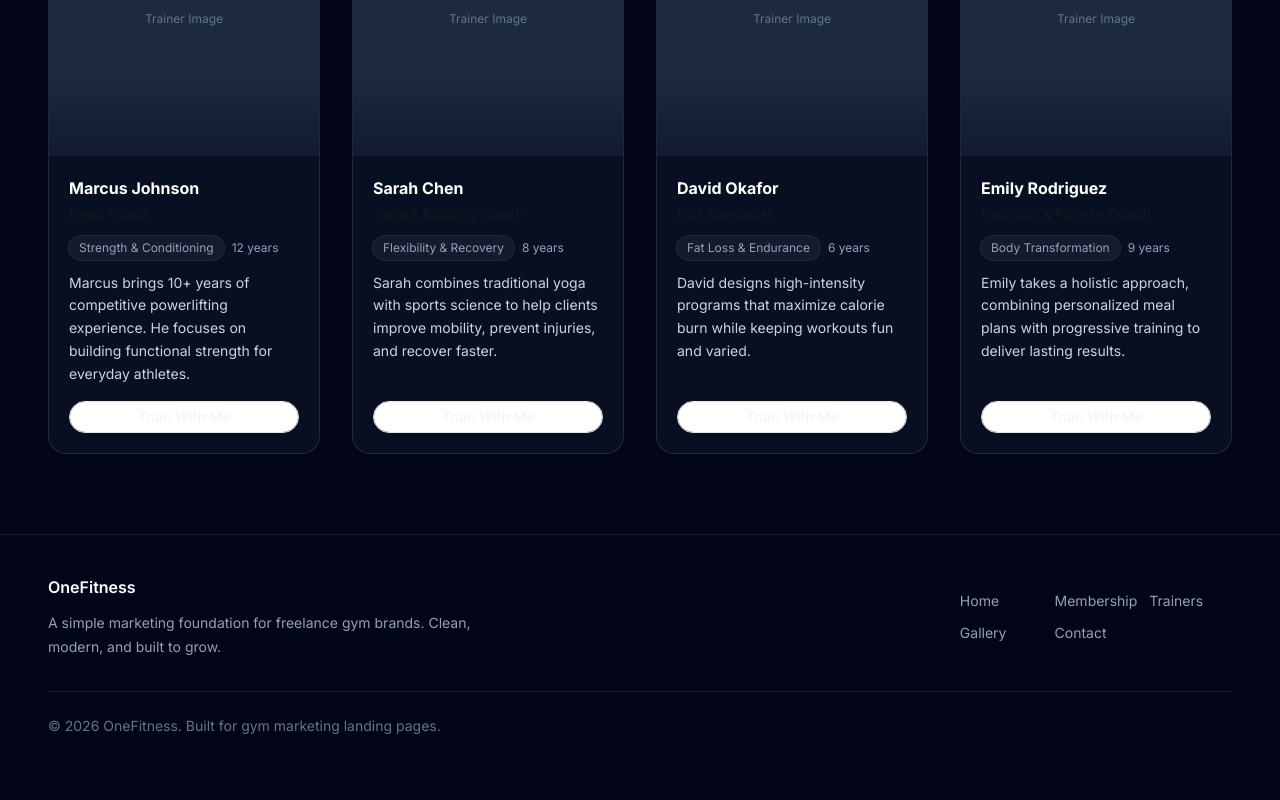
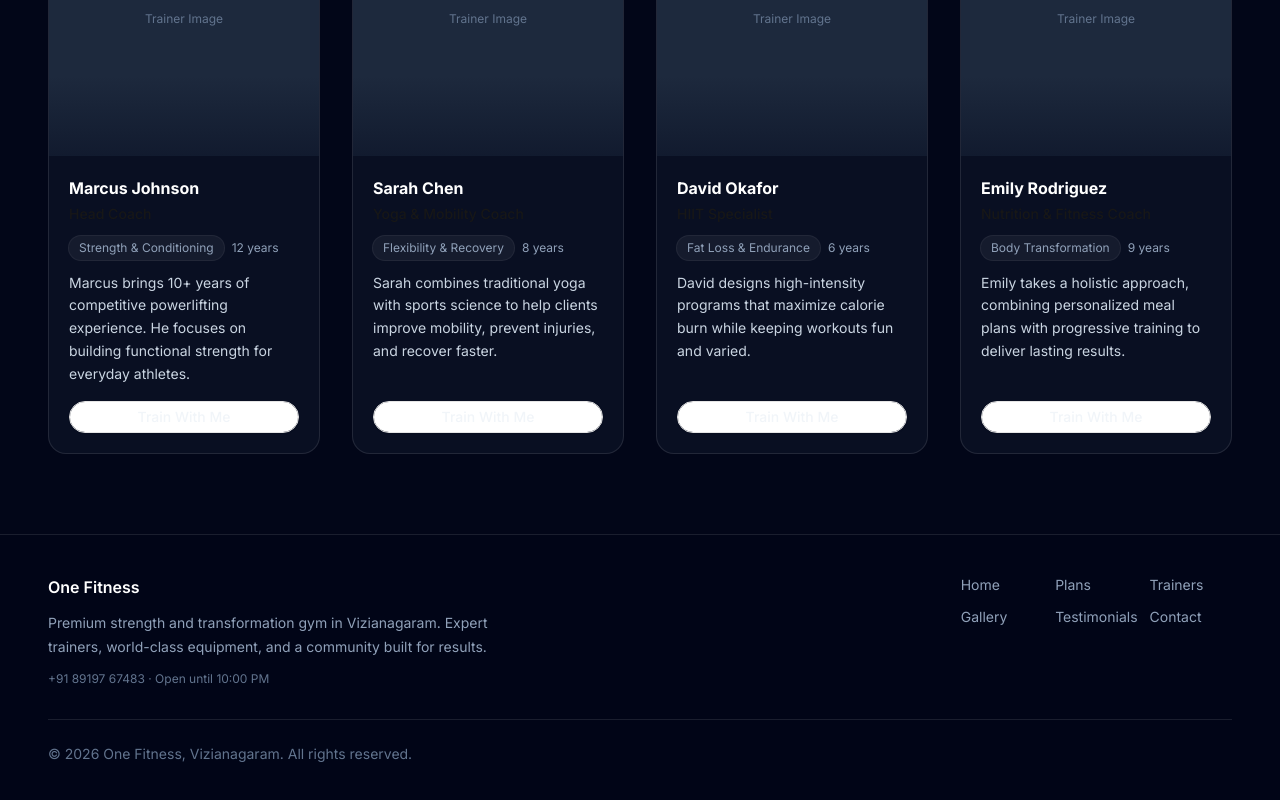
Before and after one commit to khasif18/onefitness, a Next.js app: page /trainers in a window 1280 px wide. Shown: the part 560-1360 px from the top of the page. Before the commit the page ends 1336 px from the top, so only its background shows below. Built offline with nearby package versions, Linux system fonts and the light colour scheme.

Commit message:
fix: update footer links, fix trainer CTA destination, consistent navigation

```diff
--- a/app/trainers/page.tsx
+++ b/app/trainers/page.tsx
@@ -132,7 +132,7 @@ export default function TrainersPage() {
                   size="sm"
                   className="mt-4 w-full rounded-full"
                 >
-                  <Link href="/plans">Train With Me</Link>
+                  <Link href="/contact">Train With Me</Link>
                 </Button>
               </div>
             </div>
--- a/components/layout/Footer.tsx
+++ b/components/layout/Footer.tsx
@@ -1,23 +1,30 @@
 import Link from "next/link";
+import { contactInfo } from "@/data/contact";
 
 const navItems = [
-  { href: "#home", label: "Home" },
-  { href: "#plans", label: "Membership" },
-  { href: "#trainers", label: "Trainers" },
-  { href: "#gallery", label: "Gallery" },
-  { href: "#contact", label: "Contact" },
+  { href: "/", label: "Home" },
+  { href: "/plans", label: "Plans" },
+  { href: "/trainers", label: "Trainers" },
+  { href: "/gallery", label: "Gallery" },
+  { href: "/testimonials", label: "Testimonials" },
+  { href: "/contact", label: "Contact" },
 ];
 
 export function Footer() {
   return (
     <footer className="border-t border-white/10 bg-slate-950/95 px-6 py-10 text-slate-400 sm:px-8 lg:px-12">
-      <div className="mx-auto flex max-w-7xl flex-col gap-8 lg:flex-row lg:items-center lg:justify-between">
+      <div className="mx-auto flex max-w-7xl flex-col gap-8 lg:flex-row lg:items-start lg:justify-between">
         <div className="space-y-3">
-          <p className="text-base font-semibold text-white">OneFitness</p>
+          <p className="text-base font-semibold text-white">One Fitness</p>
           <p className="max-w-md text-sm leading-6 text-slate-400">
-            A simple marketing foundation for freelance gym brands. Clean, modern, and built to grow.
+            Premium strength and transformation gym in Vizianagaram.
+            Expert trainers, world-class equipment, and a community built for results.
+          </p>
+          <p className="text-xs text-slate-500">
+            {contactInfo.phoneDisplay} · {contactInfo.hours}
           </p>
         </div>
+
         <div className="grid gap-3 text-sm sm:grid-cols-2 md:grid-cols-3">
           {navItems.map((item) => (
             <Link
@@ -30,8 +37,9 @@ export function Footer() {
           ))}
         </div>
       </div>
+
       <div className="mt-8 border-t border-white/10 pt-6 text-sm text-slate-500">
-        © {new Date().getFullYear()} OneFitness. Built for gym marketing landing pages.
+        © {new Date().getFullYear()} One Fitness, Vizianagaram. All rights reserved.
       </div>
     </footer>
   );
```
